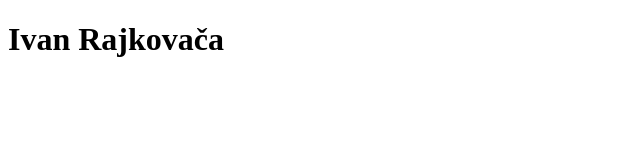
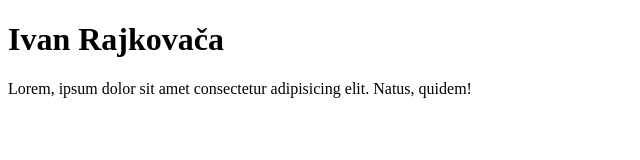
Before and after one commit to thehulk123456/ivan-project, a plain HTML site: page index.html in a window 1280 px wide. Shown: the whole page, without its empty margins (0-640 px from the left). Drawn offline with Linux system fonts and the light colour scheme.

Commit message:
dodan paragraf

```diff
--- a/index.html
+++ b/index.html
@@ -7,5 +7,9 @@
   </head>
   <body>
     <h1>Ivan Rajkovača</h1>
+
+    <p>
+      Lorem, ipsum dolor sit amet consectetur adipisicing elit. Natus, quidem!
+    </p>
   </body>
 </html>
```
